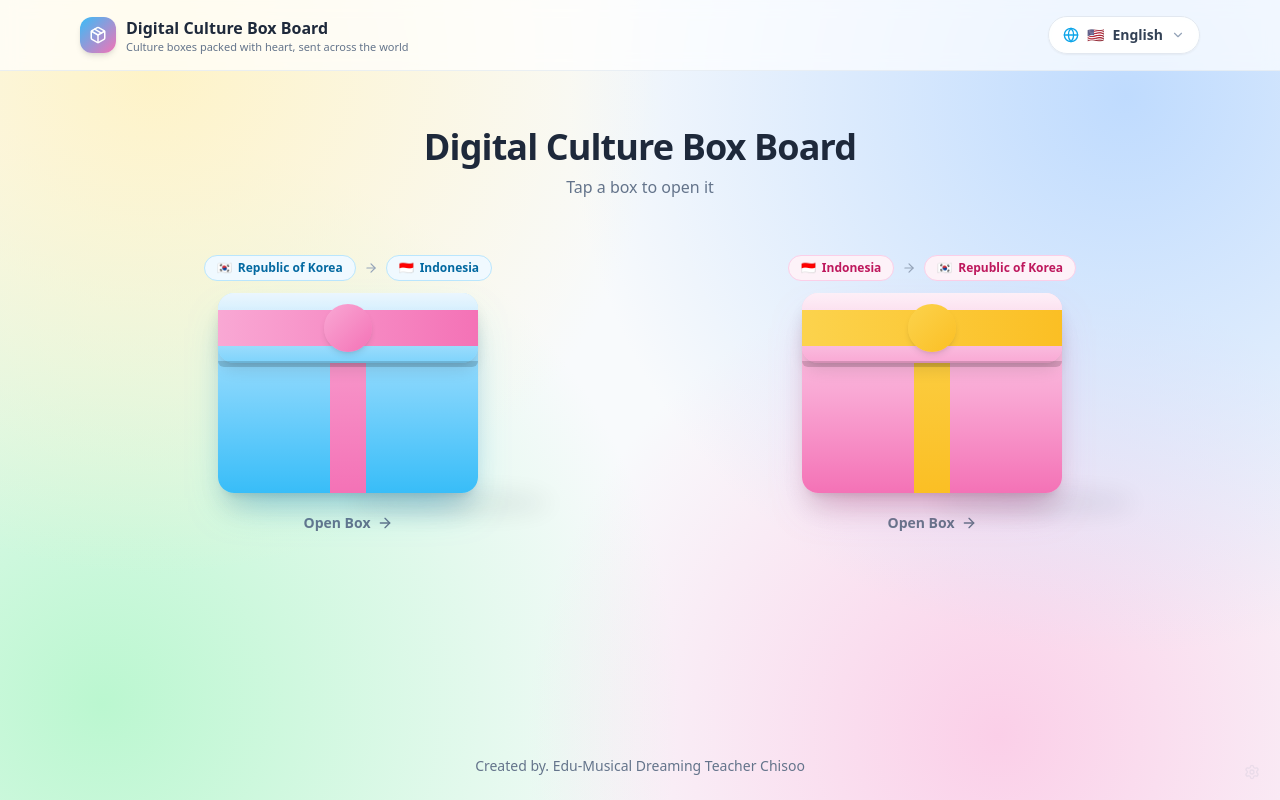
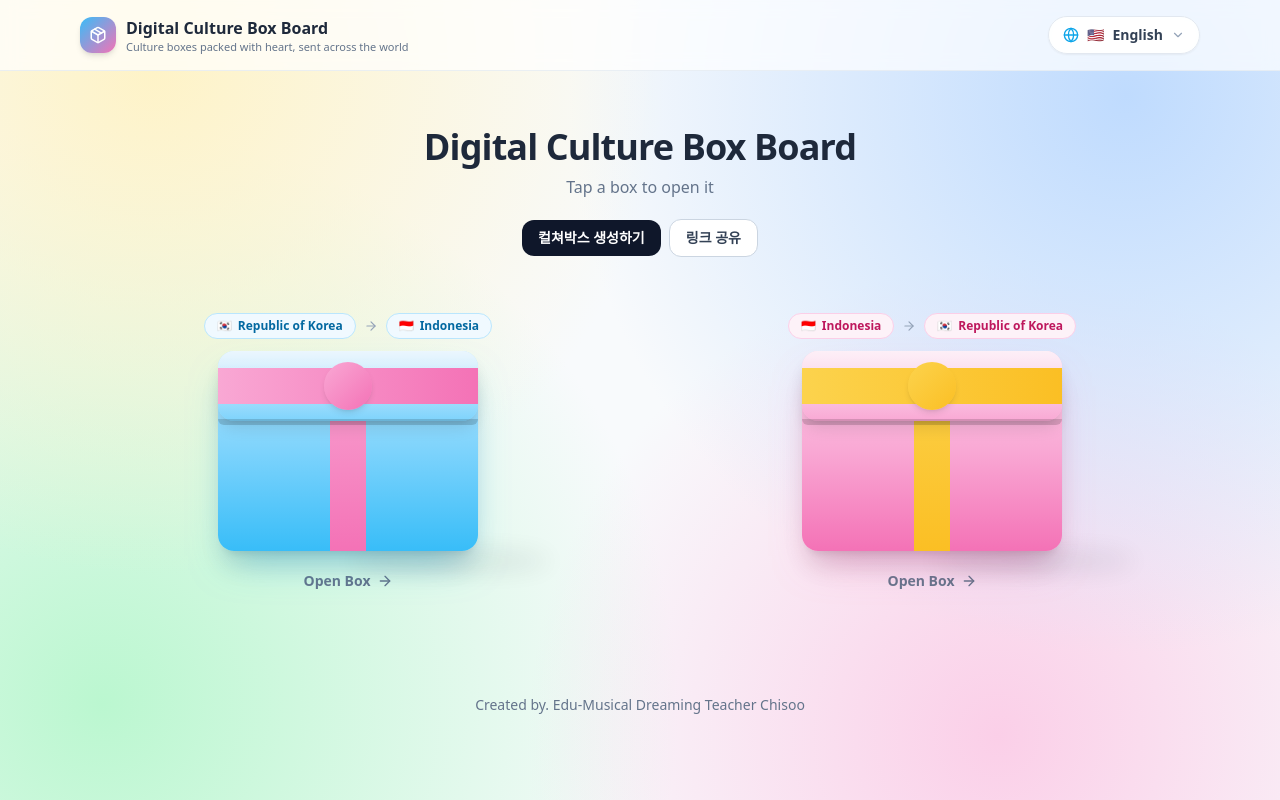
Before and after one commit to chichiboo123/dcb, a React (Vite) app: page / in a window 1280 px wide. Built offline with nearby package versions, Linux system fonts and the light colour scheme; a web font is replaced by a local one.

Commit message:
Add guest/host modes with share links and mobile background fix

```diff
--- a/src/App.jsx
+++ b/src/App.jsx
@@ -11,9 +11,22 @@ import { useBoxData } from './store/BoxDataContext.jsx';
 
 export default function App() {
   const { t } = useTranslation();
-  const { data } = useBoxData();
+  const { data, mode, getGuestShareLink } = useBoxData();
   const [activeExchange, setActiveExchange] = useState(null);
   const [adminOpen, setAdminOpen] = useState(false);
+  const [guestEditorOpen, setGuestEditorOpen] = useState(false);
+
+
+
+  const shareGuestLink = async () => {
+    const link = getGuestShareLink();
+    try {
+      await navigator.clipboard.writeText(link);
+      alert('링크가 복사되었습니다.');
+    } catch {
+      window.prompt('아래 링크를 복사하세요', link);
+    }
+  };
 
   const goHome = () => {
     setActiveExchange(null);
@@ -63,6 +76,12 @@ export default function App() {
             <p className="mt-2 text-sm sm:text-base text-slate-500">
               {t('app.tapToOpen')}
             </p>
+            {mode === 'guest' ? (
+              <div className="mt-5 flex flex-wrap items-center justify-center gap-2">
+                <button type="button" onClick={() => setGuestEditorOpen(true)} className="rounded-xl bg-slate-900 text-white px-4 py-2 text-sm font-bold">컬쳐박스 생성하기</button>
+                <button type="button" onClick={shareGuestLink} className="rounded-xl bg-white border border-slate-300 px-4 py-2 text-sm font-bold text-slate-700">링크 공유</button>
+              </div>
+            ) : null}
           </div>
 
           <div className="grid sm:grid-cols-2 lg:grid-cols-2 gap-10 sm:gap-12 justify-items-center">
@@ -78,11 +97,12 @@ export default function App() {
         </section>
       </main>
 
-      <Footer />
+      <Footer mode={mode} />
 
       <BoxModal exchange={activeExchange} onClose={() => setActiveExchange(null)} />
-      <AdminModal open={adminOpen} onClose={() => setAdminOpen(false)} />
-      <HiddenAdminTrigger onClick={() => setAdminOpen(true)} />
+      <AdminModal open={adminOpen} onClose={() => setAdminOpen(false)} title="호스트 관리자" />
+      <AdminModal open={guestEditorOpen} onClose={() => setGuestEditorOpen(false)} requireAuth={false} title="컬쳐박스 생성하기" />
+      {mode === 'host' ? <HiddenAdminTrigger onClick={() => setAdminOpen(true)} /> : null}
     </div>
   );
 }
--- a/src/components/Footer.jsx
+++ b/src/components/Footer.jsx
@@ -1,6 +1,6 @@
 import { useTranslation } from 'react-i18next';
 
-export default function Footer() {
+export default function Footer({ mode }) {
   const { t } = useTranslation();
   return (
     <footer className="w-full py-6 flex justify-center">
@@ -12,6 +12,7 @@ export default function Footer() {
       >
         {t('footer.credit')}
       </a>
+      {mode === 'host' ? <span className="ml-3 text-xs text-slate-400">/host</span> : null}
     </footer>
   );
 }
--- a/src/store/BoxDataContext.jsx
+++ b/src/store/BoxDataContext.jsx
@@ -1,12 +1,8 @@
-import { createContext, useContext, useEffect, useState, useCallback } from 'react';
+import { createContext, useContext, useEffect, useState, useCallback, useMemo } from 'react';
 
-const STORAGE_KEY = 'dcb.boxData.v2';
+const GUEST_STORAGE_KEY = 'dcb.boxData.guest.v1';
+const HOST_STORAGE_KEY = 'dcb.boxData.host.v1';
 
-/**
- * Data model: a list of "exchanges" (boxes).
- * Each exchange = one shipment between two schools.
- * Easy to extend to N countries — just add to the array.
- */
 const defaultData = {
   exchanges: [
     {
@@ -19,111 +15,80 @@ const defaultData = {
       message:
         '안녕! 우리는 한국에서 따뜻한 마음을 보내. 우리 문화를 즐겨주길 바라!\nHalo teman! Kami mengirim kehangatan dari Korea.',
       embedUrl: 'https://padlet.com/embed/your-padlet-id-1',
-      from: {
-        school: '꿈꾸는 초등학교',
-        country: 'Republic of Korea',
-        flag: '🇰🇷',
-        address: '서울특별시 종로구 세종대로 1길',
-      },
-      to: {
-        school: 'SD Harapan Bangsa',
-        country: 'Indonesia',
-        flag: '🇮🇩',
-        address: 'Jl. Merdeka No. 17, Jakarta Pusat',
-      },
+      from: { school: '꿈꾸는 초등학교', country: 'Republic of Korea', flag: '🇰🇷', address: '서울특별시 종로구 세종대로 1길' },
+      to: { school: 'SD Harapan Bangsa', country: 'Indonesia', flag: '🇮🇩', address: 'Jl. Merdeka No. 17, Jakarta Pusat' },
     },
     {
-      id: 'id-kr',
-      theme: 'pink',
-      trackingNo: 'DCB-2026-0002-ID-KR',
-      date: '2026-05-18',
-      weight: '2.1 kg',
+      id: 'id-kr', theme: 'pink', trackingNo: 'DCB-2026-0002-ID-KR', date: '2026-05-18', weight: '2.1 kg',
       contents: 'Batik, surat, foto sekolah, makanan tradisional',
-      message:
-        'Halo! Kami mengirim cinta dari Indonesia. Selamat menikmati budaya kami!\n안녕! 우리는 인도네시아에서 사랑을 보내.',
+      message: 'Halo! Kami mengirim cinta dari Indonesia. Selamat menikmati budaya kami!\n안녕! 우리는 인도네시아에서 사랑을 보내.',
       embedUrl: 'https://padlet.com/embed/your-padlet-id-2',
-      from: {
-        school: 'SD Harapan Bangsa',
-        country: 'Indonesia',
-        flag: '🇮🇩',
-        address: 'Jl. Merdeka No. 17, Jakarta Pusat',
-      },
-      to: {
-        school: '꿈꾸는 초등학교',
-        country: 'Republic of Korea',
-        flag: '🇰🇷',
-        address: '서울특별시 종로구 세종대로 1길',
-      },
+      from: { school: 'SD Harapan Bangsa', country: 'Indonesia', flag: '🇮🇩', address: 'Jl. Merdeka No. 17, Jakarta Pusat' },
+      to: { school: '꿈꾸는 초등학교', country: 'Republic of Korea', flag: '🇰🇷', address: '서울특별시 종로구 세종대로 1길' },
     },
   ],
+};
+
+const readSharedData = () => {
+  try {
+    const params = new URLSearchParams(window.location.search);
+    const raw = params.get('box');
+    if (!raw) return null;
+    const decoded = decodeURIComponent(escape(window.atob(raw)));
+    const parsed = JSON.parse(decoded);
+    return parsed?.exchanges?.length ? parsed : null;
+  } catch {
+    return null;
+  }
 };
 
 const BoxDataContext = createContext(null);
 
 export function BoxDataProvider({ children }) {
+  const mode = useMemo(() => (window.location.pathname.startsWith('/host') ? 'host' : 'guest'), []);
+  const sharedData = useMemo(() => (mode === 'guest' ? readSharedData() : null), [mode]);
+
   const [data, setData] = useState(() => {
+    if (sharedData) return sharedData;
+    const key = mode === 'host' ? HOST_STORAGE_KEY : GUEST_STORAGE_KEY;
     try {
-      const raw = localStorage.getItem(STORAGE_KEY);
+      const raw = localStorage.getItem(key);
       if (raw) {
         const parsed = JSON.parse(raw);
         if (parsed?.exchanges?.length) return parsed;
       }
     } catch {}
-    return defaultData;
+    return mode === 'host' ? defaultData : defaultData;
   });
 
   useEffect(() => {
     try {
-      localStorage.setItem(STORAGE_KEY, JSON.stringify(data));
+      const key = mode === 'host' ? HOST_STORAGE_KEY : GUEST_STORAGE_KEY;
+      localStorage.setItem(key, JSON.stringify(data));
     } catch {}
-  }, [data]);
+  }, [data, mode]);
 
   const updateExchange = useCallback((id, patch) => {
-    setData((prev) => ({
-      ...prev,
-      exchanges: prev.exchanges.map((ex) =>
-        ex.id === id ? { ...ex, ...patch, from: { ...ex.from, ...(patch.from || {}) }, to: { ...ex.to, ...(patch.to || {}) } } : ex
-      ),
-    }));
+    setData((prev) => ({ ...prev, exchanges: prev.exchanges.map((ex) => ex.id === id ? { ...ex, ...patch, from: { ...ex.from, ...(patch.from || {}) }, to: { ...ex.to, ...(patch.to || {}) } } : ex) }));
   }, []);
 
   const addExchange = useCallback(() => {
-    setData((prev) => ({
-      ...prev,
-      exchanges: [
-        ...prev.exchanges,
-        {
-          id: `ex-${Date.now()}`,
-          theme: ['blue', 'pink', 'green', 'yellow'][prev.exchanges.length % 4],
-          trackingNo: `DCB-NEW-${Date.now().toString().slice(-4)}`,
-          date: new Date().toISOString().slice(0, 10),
-          weight: '2.0 kg',
-          contents: '',
-          message: '',
-          embedUrl: '',
-          from: { school: 'School A', country: 'Country A', flag: '🏳️', address: '' },
-          to: { school: 'School B', country: 'Country B', flag: '🏳️', address: '' },
-        },
-      ],
-    }));
+    setData((prev) => ({ ...prev, exchanges: [...prev.exchanges, { id: `ex-${Date.now()}`, theme: ['blue', 'pink', 'green', 'yellow'][prev.exchanges.length % 4], trackingNo: `DCB-NEW-${Date.now().toString().slice(-4)}`, date: new Date().toISOString().slice(0, 10), weight: '2.0 kg', contents: '', message: '', embedUrl: '', from: { school: 'School A', country: 'Country A', flag: '🏳️', address: '' }, to: { school: 'School B', country: 'Country B', flag: '🏳️', address: '' } }] }));
   }, []);
 
   const removeExchange = useCallback((id) => {
-    setData((prev) => ({
-      ...prev,
-      exchanges: prev.exchanges.filter((ex) => ex.id !== id),
-    }));
+    setData((prev) => ({ ...prev, exchanges: prev.exchanges.filter((ex) => ex.id !== id) }));
   }, []);
 
   const reset = useCallback(() => setData(defaultData), []);
 
-  return (
-    <BoxDataContext.Provider
-      value={{ data, updateExchange, addExchange, removeExchange, reset }}
-    >
-      {children}
-    </BoxDataContext.Provider>
-  );
+  const getGuestShareLink = useCallback(() => {
+    const json = JSON.stringify(data);
+    const encoded = window.btoa(unescape(encodeURIComponent(json)));
+    return `${window.location.origin}/?box=${encoded}`;
+  }, [data]);
+
+  return <BoxDataContext.Provider value={{ data, mode, updateExchange, addExchange, removeExchange, reset, getGuestShareLink }}>{children}</BoxDataContext.Provider>;
 }
 
 export function useBoxData() {
--- a/src/styles/index.css
+++ b/src/styles/index.css
@@ -3,17 +3,17 @@
 @tailwind utilities;
 
 html, body, #root {
-  height: 100%;
+  min-height: 100%;
+}
+
+html, body {
+  background: #F8FAFC;
 }
 
 body {
+  position: relative;
   font-family: 'Pretendard GOV', Pretendard, system-ui, sans-serif;
-  background:
-    radial-gradient(circle at 12% 8%, #FEF3C7 0%, transparent 38%),
-    radial-gradient(circle at 88% 12%, #BFDBFE 0%, transparent 42%),
-    radial-gradient(circle at 78% 92%, #FBCFE8 0%, transparent 38%),
-    radial-gradient(circle at 8% 88%, #BBF7D0 0%, transparent 42%),
-    #F8FAFC;
+  background: transparent;
   color: #0F172A;
   -webkit-font-smoothing: antialiased;
 }
@@ -26,3 +26,18 @@ body {
 :fullscreen {
   background: white;
 }
+
+
+body::before {
+  content: "";
+  position: fixed;
+  inset: 0;
+  z-index: -1;
+  background:
+    radial-gradient(circle at 12% 8%, #FEF3C7 0%, transparent 38%),
+    radial-gradient(circle at 88% 12%, #BFDBFE 0%, transparent 42%),
+    radial-gradient(circle at 78% 92%, #FBCFE8 0%, transparent 38%),
+    radial-gradient(circle at 8% 88%, #BBF7D0 0%, transparent 42%),
+    #F8FAFC;
+  background-attachment: fixed;
+}
```
Also changed, not shown: src/components/AdminModal.jsx (+15 -6 lines).
